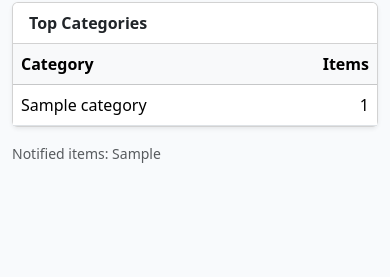
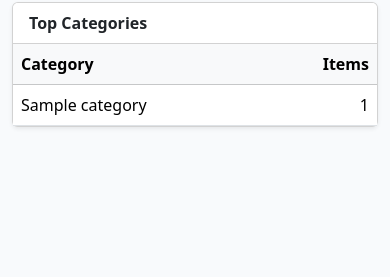
Before and after one commit to gbourdin/ebay-watchlist, a Python web app: template src/ebay_watchlist/web/templates/analytics.html in a window 390 px wide. Shown: the part 567-844 px from the top of the page. Run offline with Jinja, Linux system fonts and the light colour scheme; the template is opened without the code that fills it: most values are stand-ins (such as "Sample title", 1, 10 or a date in 2020).

Commit message:
Remove notify state and move admin links to hamburger

```diff
--- a/src/ebay_watchlist/db/models.py
+++ b/src/ebay_watchlist/db/models.py
@@ -54,7 +54,6 @@ class ItemState(BaseModel):
     )
     hidden = BooleanField(default=False)
     favorite = BooleanField(default=False)
-    notified = BooleanField(default=False)
     db_update_date = DateTimeField(default=datetime.now)
 
 
--- a/src/ebay_watchlist/db/repositories.py
+++ b/src/ebay_watchlist/db/repositories.py
@@ -275,7 +275,6 @@ class ItemRepository:
         item_id: str,
         hidden: bool | None = None,
         favorite: bool | None = None,
-        notified: bool | None = None,
     ) -> ItemState:
         state, _ = ItemState.get_or_create(item_id=item_id)
 
@@ -283,8 +282,6 @@ class ItemRepository:
             state.hidden = hidden
         if favorite is not None:
             state.favorite = favorite
-        if notified is not None:
-            state.notified = notified
 
         state.db_update_date = datetime.now()
         state.save()
@@ -322,7 +319,6 @@ class ItemRepository:
 
         hidden_items = ItemState.select().where(ItemState.hidden).count()
         favorite_items = ItemState.select().where(ItemState.favorite).count()
-        notified_items = ItemState.select().where(ItemState.notified).count()
 
         top_seller_rows = (
             Item.select(
@@ -359,7 +355,6 @@ class ItemRepository:
             "new_last_7_days": new_last_7_days,
             "hidden_items": hidden_items,
             "favorite_items": favorite_items,
-            "notified_items": notified_items,
             "top_sellers": top_sellers,
             "top_categories": top_categories,
         }
--- a/src/ebay_watchlist/web/templates/analytics.html
+++ b/src/ebay_watchlist/web/templates/analytics.html
@@ -141,9 +141,6 @@
         </div>
     </div>
 
-    <div class="mt-3 text-muted small">
-        Notified items: <span id="metric-notified-items">{{ notified_items }}</span>
-    </div>
 </div>
 </body>
 </html>
--- a/src/ebay_watchlist/web/views.py
+++ b/src/ebay_watchlist/web/views.py
@@ -244,7 +244,6 @@ def home():
         state = state_by_item_id.get(str(item.item_id))
         item.hidden = bool(state.hidden) if state is not None else False
         item.favorite = bool(state.favorite) if state is not None else False
-        item.notified = bool(state.notified) if state is not None else False
 
     base_filter_pairs = build_filter_pairs(
         selected_sellers=selected_sellers,
@@ -396,8 +395,6 @@ def update_item_state(item_id: str):
             ItemRepository.update_item_state(item_id=item_id, hidden=value)
         elif field == "favorite":
             ItemRepository.update_item_state(item_id=item_id, favorite=value)
-        elif field == "notified":
-            ItemRepository.update_item_state(item_id=item_id, notified=value)
 
     return redirect(next_url)
 
```
Also changed, not shown: src/ebay_watchlist/web/templates/items.html (+17 -17 lines), tests/web/test_analytics.py (+0 -3 lines), tests/web/test_item_state.py (+3 -10 lines), tests/web/test_ui_filters.py (+13 -0 lines).
